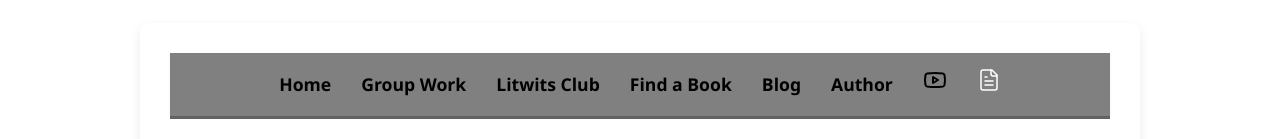
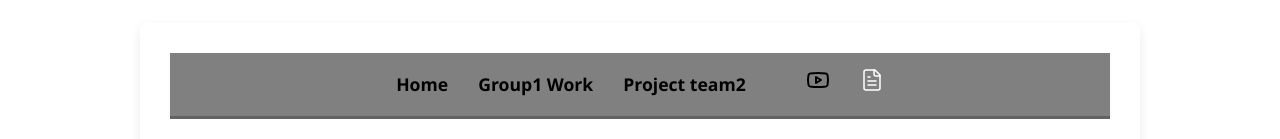
Before and after one commit to Mahadoali/My-blog, a plain HTML site: page index.html in a window 1280 px wide. Shown: the part 557-696 px from the top of the page. Drawn offline with Linux system fonts and the light colour scheme.

Commit message:
new changes made

```diff
--- a/index.html
+++ b/index.html
@@ -21,14 +21,14 @@
     <div class="container">
         <nav>
             <a href="index.html"> Home</a>
-            <a href="https://yordanoshagos.github.io/NYJ-book-blogs/">Group Work</a>
-            <a href="group-review.html">Litwits Club</a>
-            <a href="">Find a Book</a>
-            <a href="">Blog</a>
-            <a href="#author">Author</a>
+            <a href="https://yordanoshagos.github.io/NYJ-book-blogs/">Group1 Work</a>
+         <a href="https://melodious-ganache-452e00.netlify.app/">Project team2</a>
+            <a href="group-review.html"></a>
             <a href="https://youtube.com/playlist?list=PLo9HzvicRK82cM58nQoM9eZulF2-CW8-v&si=vSt9ZxnJ3tsiIhkW"
+
                 class="icon-link"><svg xmlns="http://www.w3.org/2000/svg" width="24" height="24" viewBox="0 0 24 24" fill="none" stroke="currentColor" stroke-width="2" stroke-linecap="round" stroke-linejoin="round" class="lucide lucide-youtube-icon lucide-youtube"><path d="M2.5 17a24.12 24.12 0 0 1 0-10 2 2 0 0 1 1.4-1.4 49.56 49.56 0 0 1 16.2 0A2 2 0 0 1 21.5 7a24.12 24.12 0 0 1 0 10 2 2 0 0 1-1.4 1.4 49.55 49.55 0 0 1-16.2 0A2 2 0 0 1 2.5 17"/><path d="m10 15 5-3-5-3z"/></svg></a>
             <a href="https://pursuitofdiversity.wordpress.com/wp-content/uploads/2018/06/born-a-crime-trevor-noah.pdf"
+
                 class="icon-link"><svg xmlns="http://www.w3.org/2000/svg" width="24" height="24" viewBox="0 0 24 24"
                     fill="none" stroke="white" stroke-width="1.5" stroke-linecap="round" stroke-linejoin="round"
                     class="lucide lucide-file-text-icon lucide-file-text">
--- a/style.css
+++ b/style.css
@@ -12,7 +12,7 @@ body {
 
     color:black;
     margin: 0;
-
+;
 }
 body{
   background-color: white;
```
